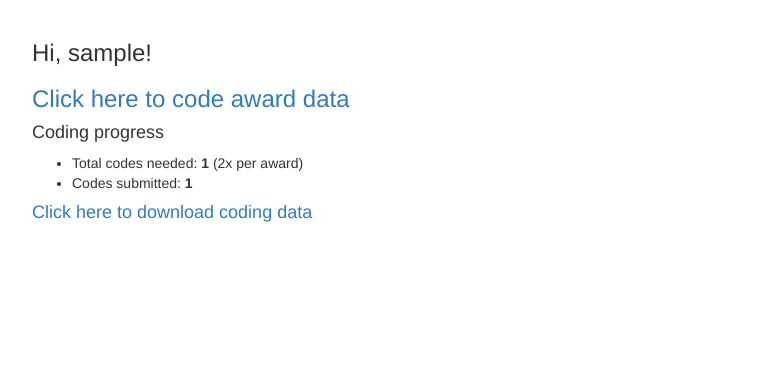
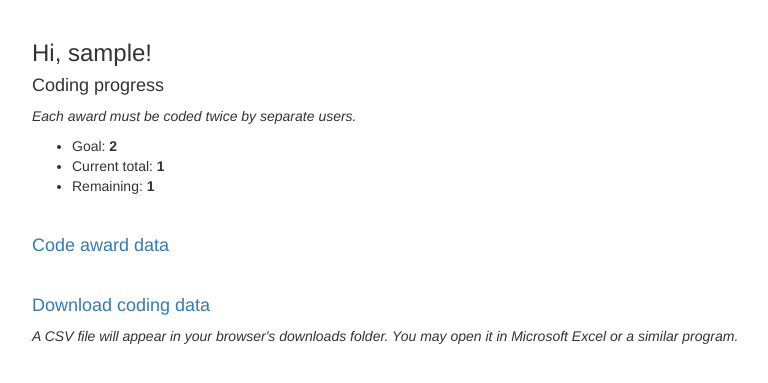
Before and after one commit to eddiechapman/pervade-coding, a Flask app: page / in a window 1280 px wide. Shown: the part 52-435 px from the top of the page, without its empty margins (38-806 px from the left). Run offline with Flask 2, Linux system fonts and the light colour scheme; a user stored in the database is signed in; tables that the repository leaves empty hold one stand-in row (values such as "Sample post"); some libraries are stand-ins or nearby versions.

Commit message:
Updated code count mechanism and UI for index page.

```diff
--- a/app/coding/routes.py
+++ b/app/coding/routes.py
@@ -20,16 +20,19 @@ def index():
     """
     Main landing page. Fetch the remaining number of awards to be coded.
     """
-    total_awards = Award.query.all()
+    awards = Award.query.all()
     remaining = 0
-    for award in total_awards:
+    for award in awards:
         if len(award.codes) == 0:
             remaining += 2
         elif len(award.codes) == 1:
             remaining += 1
-    return render_template('index.html',
-                            codes_complete=remaining,
-                            codes_goal=len(total_awards))
+    goal = len(awards) * 2
+    completed = goal - remaining
+
+    return render_template(
+            'index.html', goal=goal, completed=completed, remaining=remaining
+    )
 
 
 @bp.route('/get_award')
--- a/app/templates/index.html
+++ b/app/templates/index.html
@@ -3,13 +3,19 @@
 
 {% block app_content %}
     <h3>Hi, {{ current_user.username }}!</h3>
-    <h3><a href="{{ url_for('coding.get_award') }}">Click here to code award data</a></h3>
-    {% if codes_goal and codes_complete %}
-        <h4>Coding progress</h4>
-        <ul>
-            <li>Total codes needed: <b>{{ codes_goal }}</b> (2x per award)</li>
-            <li>Codes submitted: <b>{{ codes_complete }}</b></li>
-        </ul>
+    {% if goal and completed and remaining %}
+    <h4>Coding progress</h4>
+    <p><i>Each award must be coded twice by separate users.</i></p>
+    <ul>
+        <li>Goal: <b>{{ goal }}</b></li>
+        <li>Current total: <b>{{ completed }}</b></li>
+        <li>Remaining: <b>{{ remaining }}</b></li>
+    </ul>
     {% endif %}
-    <h4><a href="{{ url_for('coding.export') }}">Click here to download coding data</a></h4>
+    <br>
+    <h4><a href="{{ url_for('coding.get_award') }}">Code award data</a></h4>
+    <br>
+    <h4><a href="{{ url_for('coding.export') }}">Download coding data</a></h4>
+    <p><em>A CSV file will appear in your browser's downloads folder.
+        You may open it in Microsoft Excel or a similar program.</em></p>
 {% endblock %}
```
